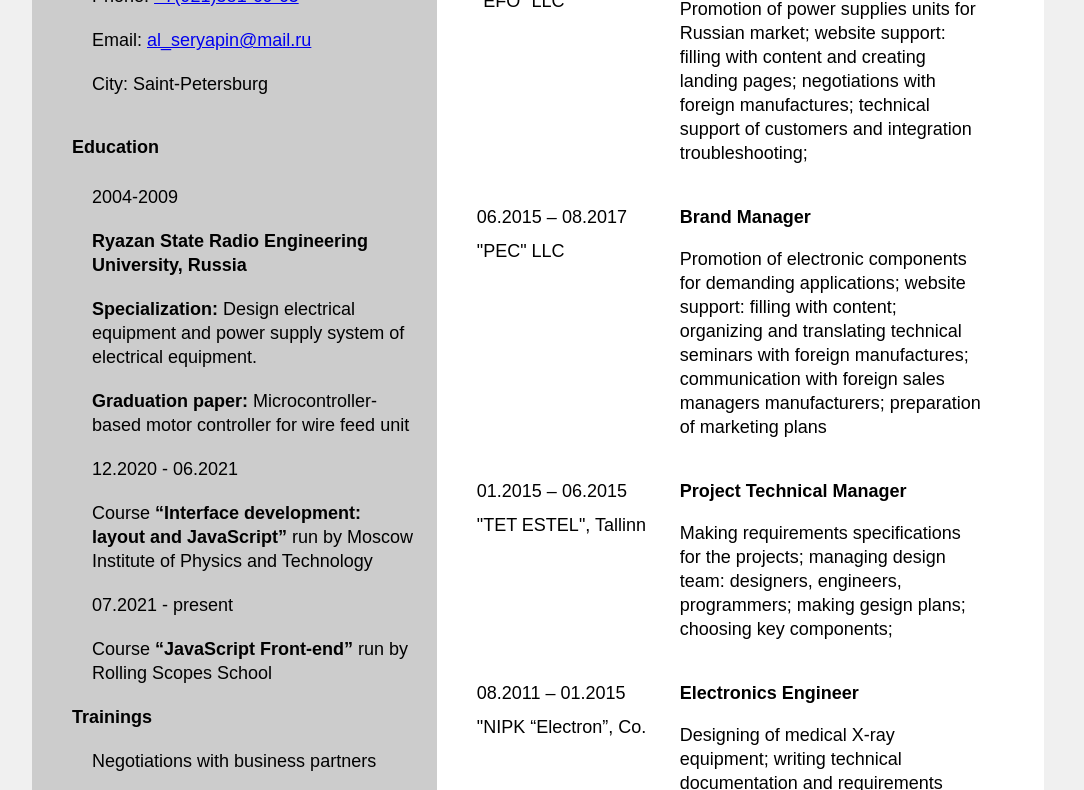
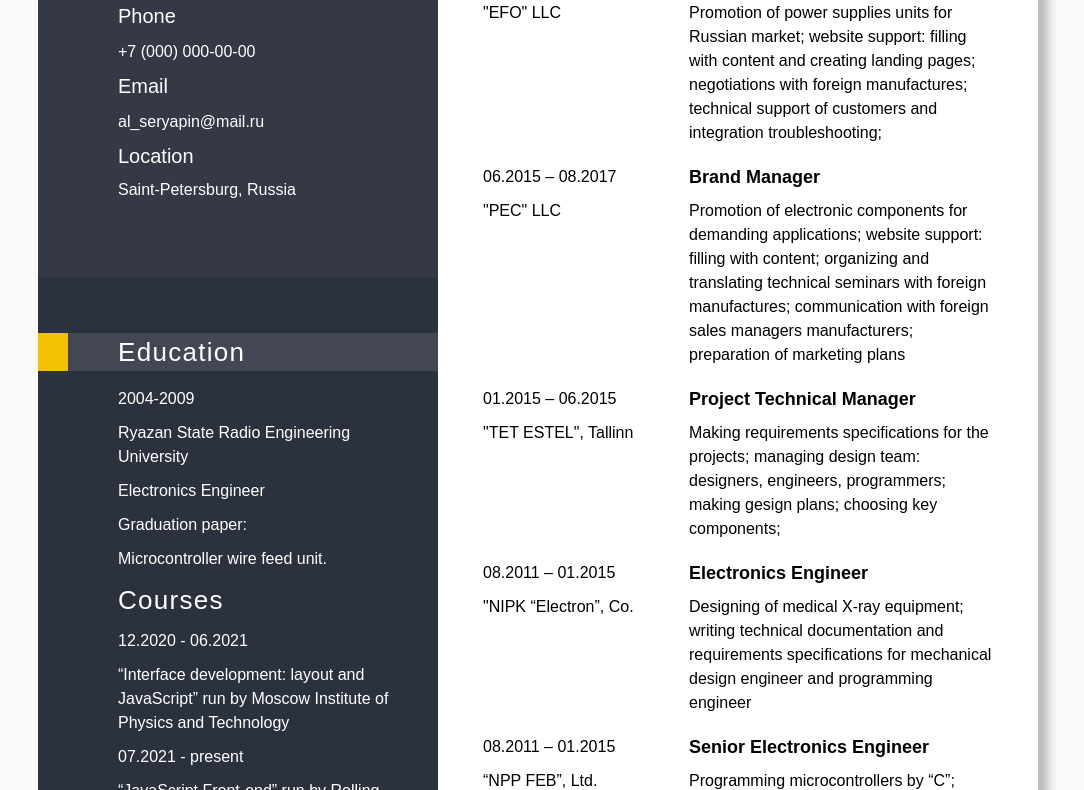
Before and after one commit to Aleksander-true/cv, a plain HTML site: page index.html in a window 1280 px wide. Shown: the part 720-1510 px from the top of the page, without its empty margins (102-1186 px from the left). Drawn offline with Linux system fonts and the light colour scheme; a web font is replaced by a local one.

Commit message:
refactor: add some beauty

```diff
--- a/CV.css
+++ b/CV.css
@@ -1,53 +1,62 @@
 body {
-  background-color: rgb(240, 240, 240);
+  font-family: "MyriadProRegular", "Arial", sans-serif;
+  font-size: 16px;
+  line-height: 24px;
+  background-color: rgb(250, 250, 250);
 }
 
 .container,
 .footer {
-  position: relative;
-
   display: flex;
   box-sizing: border-box;
-  width: 1012px;
+  width: 1000px;
   margin-left: auto;
   margin-right: auto;
-
-  font-size: 0;
-  font-family: "MyriadProRegular", "Arial", sans-serif;
-
-  background-color: grey;
+  box-shadow: 10px 10px 10px rgba(122, 122, 122, 0.5);
 }
 
 .left-side {
-  position: relative;
-
-  box-sizing: border-box;
-  display: inline-block;
   width: 40%;
-
-  font-size: 20px;
-
-  background-color: #ccc;
+  color: #fff;
+  background-color: #2c323d;
 }
 
 .photo {
-  display: block;
   width: 100%;
 }
 
 .contact,
 .education,
-.profile,
-.experience,
-.english-skills,
-.skills,
-.education__trainings,
-.code-examples {
-  margin-top: 40px;
-  margin-left: 40px;
+.english-skills {
+  padding-top: 55px;
+  padding-bottom: 60px;
+}
 
-  font-size: 26px;
-  line-height: 23px;
+.contact {
+  background-color: #343945;
+}
+
+.contact_yellow-grey,
+.education_yellow-grey,
+.english-skills_yellow-grey {
+  background-color: #424753;
+}
+
+.contact__header-text,
+.education__header-text,
+.english-skills__header-text {
+  position: relative;
+  left: 50px;
+}
+.contact_yellow-grey::before,
+.education_yellow-grey::before,
+.english-skills_yellow-grey::before {
+  display: block;
+  float: left;
+  content: "";
+  width: 30px;
+  height: 38px;
+  background-color: #f2c100;
 }
 
 ul {
@@ -58,80 +67,122 @@ ul {
 .contact__email,
 .contact__address,
 .education__item,
-.profile__article,
-.experience__work-place,
-.experience__work-description,
-.english-skills__description,
-.skills__item,
-.code-example__link,
-.education__trainings {
+.english-skills__description {
   display: block;
-  margin: 20px;
-
-  font-size: 18px;
-  line-height: 24px;
+  margin-left: 80px;
+  margin-right: 40px;
+  margin-top: 10px;
 }
 
-.education__trainings {
-  margin-left: 0;
-  font-weight: bold;
+.contact__phone,
+.contact__email,
+.contact__address {
+  font-size: 20px;
 }
 
-.profile__article,
-.code-example__link {
-  margin-left: 0;
+.contact_link {
+  font-size: 16px;
+  text-decoration: none;
+  color: #fff;
 }
+
+.experience__link {
+  text-decoration: none;
+  color: #000;
+}
+
 .experience__work-place,
 .experience__work-description {
-  margin-left: 0;
-  margin-right: 0;
+  margin-top: 20px;
 }
 
-.experience__position_bold,
+.experience__position,
 .experience__date {
   margin-bottom: 10px;
 }
 
-.education__item_bold,
-.english-skills__description_bold,
-.experience__position_bold {
-  font-weight: bold;
-}
-
 .right-side {
-  box-sizing: border-box;
   width: 60%;
-  display: inline-block;
   background-color: #fff;
-
-  font-size: 16px;
-
-  padding-right: 60px;
 }
 
 .name {
   padding-left: 0px;
   margin-top: 60px;
   margin-left: 60px;
-  margin-bottom: 100px;
+  margin-bottom: 60px;
 }
 
 .name__name,
 h1 {
-  font-size: 60px;
-  line-height: 80px;
   margin-bottom: 20px;
+
+  font-size: 65px;
+  line-height: 70px;
+  letter-spacing: 0.05em;
+  font-weight: normal;
 }
 
 .name__position,
 h2 {
   font-size: 30px;
+  line-height: 40px;c
+  letter-spacing: 0.05em;
 }
 
 h3 {
+  margin: 0;
+
+  font-size: 26px;
+  line-height: 38px;
+  font-weight: normal;
+  letter-spacing: 0.05em;
+}
+
+h4 {
+  margin: 0;
+
   font-size: 18px;
   font-weight: bold;
-  margin-top: 0;
+}
+
+.profile,
+.experience,
+.skills,
+.education__trainings,
+.code-examples {
+  padding-top: 40px;
+}
+
+.profile__article,
+.skills__item,
+.code-example__link,
+.education__trainings {
+  display: block;
+  margin-left: 60px;
+  margin-right: 40px;
+  margin-top: 10px;
+}
+
+.profile_yellow-pale-grey,
+.experience_yellow-pale-grey {
+  background-color: #ebebeb;
+}
+
+.profile__header-text,
+.experience__header-text {
+  position: relative;
+  margin-left: 60px;
+}
+
+.profile_yellow-pale-grey::before,
+.experience_yellow-pale-grey::before {
+  display: block;
+  float: left;
+  content: "";
+  width: 15px;
+  height: 38px;
+  background-color: #f2c100;
 }
 
 .experience__container_flex,
@@ -139,7 +190,11 @@ h3 {
   display: flex;
   flex-direction: row;
   flex-wrap: wrap;
-  padding: 0;
+}
+.experience__container_flex,
+.skills__container_flex {
+  padding-left: 45px;
+  padding-right: 40px;
 }
 
 .experience__work-place {
@@ -184,12 +239,12 @@ h3 {
 .footer {
   align-items: center;
   justify-content: space-between;
+  background-color: rgb(200, 200, 200);
 }
 
 .footer__github-link,
 .footer__author {
   font-size: 20px;
-  /*	color: white;*/
   margin: 10px;
 }
 .footer__author {
--- a/index.html
+++ b/index.html
@@ -14,31 +14,35 @@
 	<div class="container">
 		<aside class="left-side">
 			<img class="photo" src="CVphoto_mirror.jpg" alt="photo">
-				<div class="contact"><h3>Contact</h3>
+				<div class="contact">
+					<header  class="contact_yellow-grey"><h3 class="contact__header-text">Contact</h3></header>
 					<ul>
-						<li class="contact__phone">Phone: <a href="tel:+79215816965">+7(921)581-69-65</a></li>
-						<li class="contact__email">Email: <a href="mailto:al_seryapin@mail.ru">al_seryapin@mail.ru</a> </li>
-						<li class="contact__address">City: Saint-Petersburg</li>
-						</ul>
+						<li class="contact__phone">Phone</li>
+						<li class="contact__phone"><a class="contact_link" href="tel:+70000000000">+7 (000) 000-00-00</a></li>
+						<li class="contact__email">Email </li>
+						<li class="contact__email"><a class="contact_link" href="mailto:al_seryapin@mail.ru">al_seryapin@mail.ru</a> </li>
+						<li class="contact__address">Location
+						<li class="contact__address contact_link">Saint-Petersburg, Russia</li>
+					</ul>
 				</div>
-				<div  class="education"><h3>Education</h3>
+				<div  class="education">
+					<header  class="education_yellow-grey"><h3 class="education__header-text">Education</h3></header>
 					<ul>
 						<li class="education__item">2004-2009 </li>
 						<li class="education__item"><span class="education__item_bold">Ryazan State Radio Engineering
-							University, Russia</span></li>
-						<li class="education__item"><span class="education__item_bold">Specialization:</span> Design electrical
-							equipment and power supply system of
-							electrical equipment.</li>
-						<li class="education__item"><span class="education__item_bold">Graduation paper:</span>
-							Microcontroller-based motor controller for wire feed unit
-						</li>
+							University</span></li>
+						<li class="education__item">Electronics Engineer</li>
+						<li class="education__item">Graduation paper:</li>
+						<li class="education__item">Microcontroller wire feed unit.</li>
+
+						<li class="education__item"><h3 >Courses</h3> </li>
 						<li class="education__item">12.2020 - 06.2021 </li>
-						<li class="education__item">Course <span class="education__item_bold">“Interface development: layout and
-					JavaScript”</span> run by Moscow Institute of Physics and Technology</li>
+						<li class="education__item">“Interface development: layout and
+													JavaScript” run by Moscow Institute of Physics and Technology</li>
 						<li class="education__item">07.2021 - present </li>
-						<li class="education__item">Course <span class="education__item_bold">“JavaScript Front-end”</span> run
-					by Rolling Scopes School</li>
-						<li class="education__trainings">Trainings </li>
+						<li class="education__item">“JavaScript Front-end” run
+													by Rolling Scopes School</li>
+						<li class="education__item"><h3 >Trainings</h3></li>
 						<li class="education__item">Negotiations with business partners</li>
 						<li class="education__item">Business writing</li>
 						<li class="education__item">Public speaking courses</li>
@@ -47,9 +51,10 @@
 						<li class="education__item">Managing of a team</li>
 					</ul>
 				</div>
-				<div class="english-skills"><h3>English skills</h3>
+				<div class="english-skills">
+					<header  class="english-skills_yellow-grey"><h3 class="english-skills__header-text">English skills</h3></header>
 					<ul>
-						<li class="english-skills__description"> <span class="english-skills__description_bold">Upper-Intermediate (B2)</span></li>
+						<li class="english-skills__description"> Upper-Intermediate (B2)</li>
 						<li class="english-skills__description">Experience of conducting technical and commercial negotiations,
 							provide presentations, oral translation for customers during tripartite meeting.</li>
 					</ul>
@@ -61,20 +66,22 @@
 				<div class="name__name"><h1>Aleksandr Seryapin</h1></div>
 				<div class="name__position"><h2>JavaScript Front-End</h2></div>
 			</article>
-			<article class="profile"><h3>Profile</h3>
-				<div class="profile__article">I am Electronics Engineer with experience of programming microcontrollers
-					and supporting sales web sites. Now I am working at changing my specialization to JavaScript Full
+			<article class="profile">
+				<header  class="profile_yellow-pale-grey"><h3 class="profile__header-text">Profile</h3></header>
+				<div class="profile__article">Last three years I have supported several web sites: rpoduct section of corporative site, power supplies sites and site of language courses.  Due to doing this well I learned HTML, CSS and JavaScript to solve practical tasks.
+					Now I am working at changing my specialization to JavaScript Full
 					Stack Developer. I have finished «Interface development: layout and JavaScript” course run by Yandex
 					and MIPT and now participating course from RS-School.</div>
 			</article>
-			<article class="experience"><h3>Work experience</h3>
+			<article class="experience">
+				<header  class="experience_yellow-pale-grey"><h3 class="experience__header-text">Work experience</h3></header>
 				<div class="experience__container_flex">
 					<div class="experience__work-place">
 						<div class="experience__date">08.2017 – present</div>
-						<div class="experience__company-name">"EFO" LLC</div>
+						<div class="experience__company-name"><a href="http://efo.ru/" class="experience__link">"EFO" LLC</a></div>
 					</div>
 					<div class="experience__work-description">
-						<div class="experience__position"> <h3>Head of Power Management Unit</h3> </div>
+						<div class="experience__position"> <h4>Head of Power Management Unit</h4> </div>
 						<div class="experience__responsibilities">Promotion of power supplies units for Russian market;
 							website support: filling with content and creating landing pages; negotiations with foreign manufactures;
 							technical support of customers and integration troubleshooting;</div>
@@ -82,10 +89,10 @@
 
 					<div class="experience__work-place">
 						<div class="experience__date">06.2015 – 08.2017</div>
-						<div class="experience__company-name">"PEC" LLC</div>
+						<div class="experience__company-name"><a href="http://pec.ru" class="experience__link">"PEC" LLC</a></div>
 					</div>
 					<div class="experience__work-description">
-						<div class="experience__position"><h3>Brand Manager</h3></div>
+						<div class="experience__position"><h4>Brand Manager</h4></div>
 						<div class="experience__responsibilities">Promotion of electronic components for demanding applications;
 							website support: filling with content; organizing and translating technical seminars with foreign manufactures;
 							communication with foreign sales managers manufacturers; preparation of marketing plans</div>
@@ -93,10 +100,10 @@
 
 					<div class="experience__work-place">
 						<div class="experience__date">01.2015 – 06.2015</div>
-						<div class="experience__company-name">"TET ESTEL", Tallinn</div>
+						<div class="experience__company-name"><a href="http://www.tet-estel.com/" class="experience__link">"TET ESTEL", Tallinn</a></div>
 					</div>
 					<div class="experience__work-description">
-						<div class="experience__position"><h3>Project Technical Manager</h3></div>
+						<div class="experience__position"><h4>Project Technical Manager</h4></div>
 						<div class="experience__responsibilities">Making requirements specifications for the projects;
 							managing design team: designers, engineers, programmers;
 							making gesign plans; choosing key components;</div>
@@ -104,26 +111,27 @@
 
 					<div class="experience__work-place">
 						<div class="experience__date">08.2011 – 01.2015</div>
-						<div class="experience__company-name">"NIPK “Electron”, Co.</div>
+						<div class="experience__company-name"><a href="http://electronxray.com/" class="experience__link">"NIPK “Electron”, Co.</a></div>
 					</div>
 					<div class="experience__work-description">
-						<div class="experience__position"><h3>Electronics Engineer</h3></div>
+						<div class="experience__position"><h4>Electronics Engineer</h4></div>
 						<div class="experience__responsibilities">Designing of medical X-ray equipment; writing technical documentation and
 							 requirements specifications for mechanical design engineer and programming engineer</div>
 					</div>
 
 					<div class="experience__work-place">
 						<div class="experience__date">08.2011 – 01.2015</div>
-						<div class="experience__company-name">“NPP FEB”, Ltd.</div>
+						<div class="experience__company-name"><a href="http://www.feb.spb.ru/" class="experience__link">“NPP FEB”, Ltd.</a></div>
 					</div>
 					<div class="experience__work-description">
-						<div class="experience__position"><h3>Senior Electronics Engineer</h3></div>
+						<div class="experience__position"><h4>Senior Electronics Engineer</h4></div>
 						<div class="experience__responsibilities">Programming microcontrollers by “C”;
 							designing of welding equipment including; managing engineers; preparation of technical documentation.</div>
 					</div>
 				</div>
 			</article>
-			<article class="skills"><h3>Skills</h3>
+			<article class="skills">
+				<header  class="experience_yellow-pale-grey"><h3 class="experience__header-text">Skills</h3></header>
 
 				<ul class="skills__container_flex">
 					<li class="skills__item">JavaScript </li>
@@ -177,7 +185,8 @@
 					</li>
 				</ul>
 			</article>
-			<article class="code-examples"><h3>Code examples</h3>
+			<article class="code-examples">
+				<header  class="experience_yellow-pale-grey"><h3 class="experience__header-text">Code examples</h3></header>
 				<div class="code-example__link">You can find the examples of my projects in my GitHub page <a href="https://github.com/Aleksander-true/Portfolio.git">github.com/Aleksander-true/Portfolio.git</a></div>
 			</article>
 		</main>
```
Also changed, not shown: CV_html_css_screenshot.png (added).
